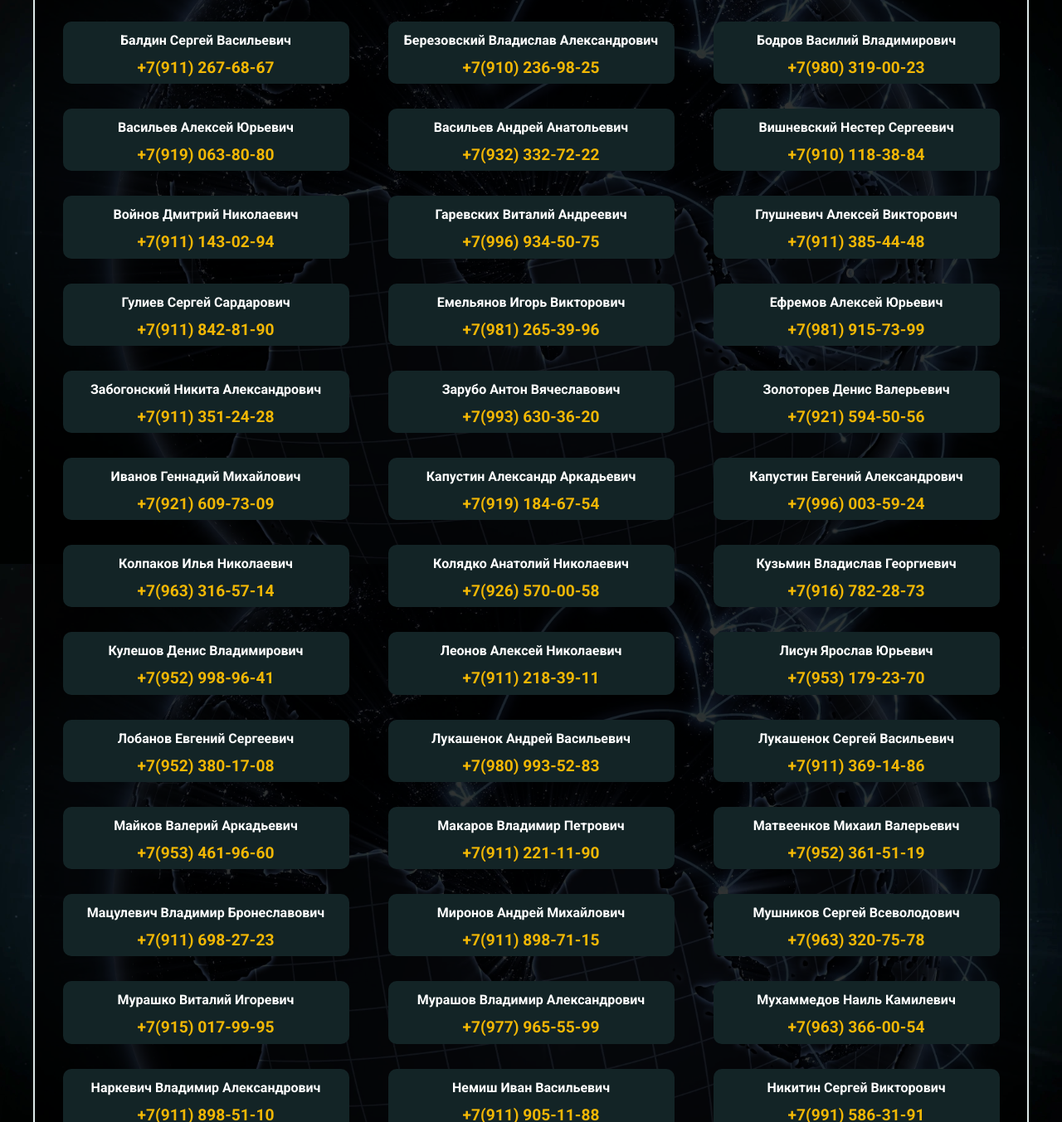
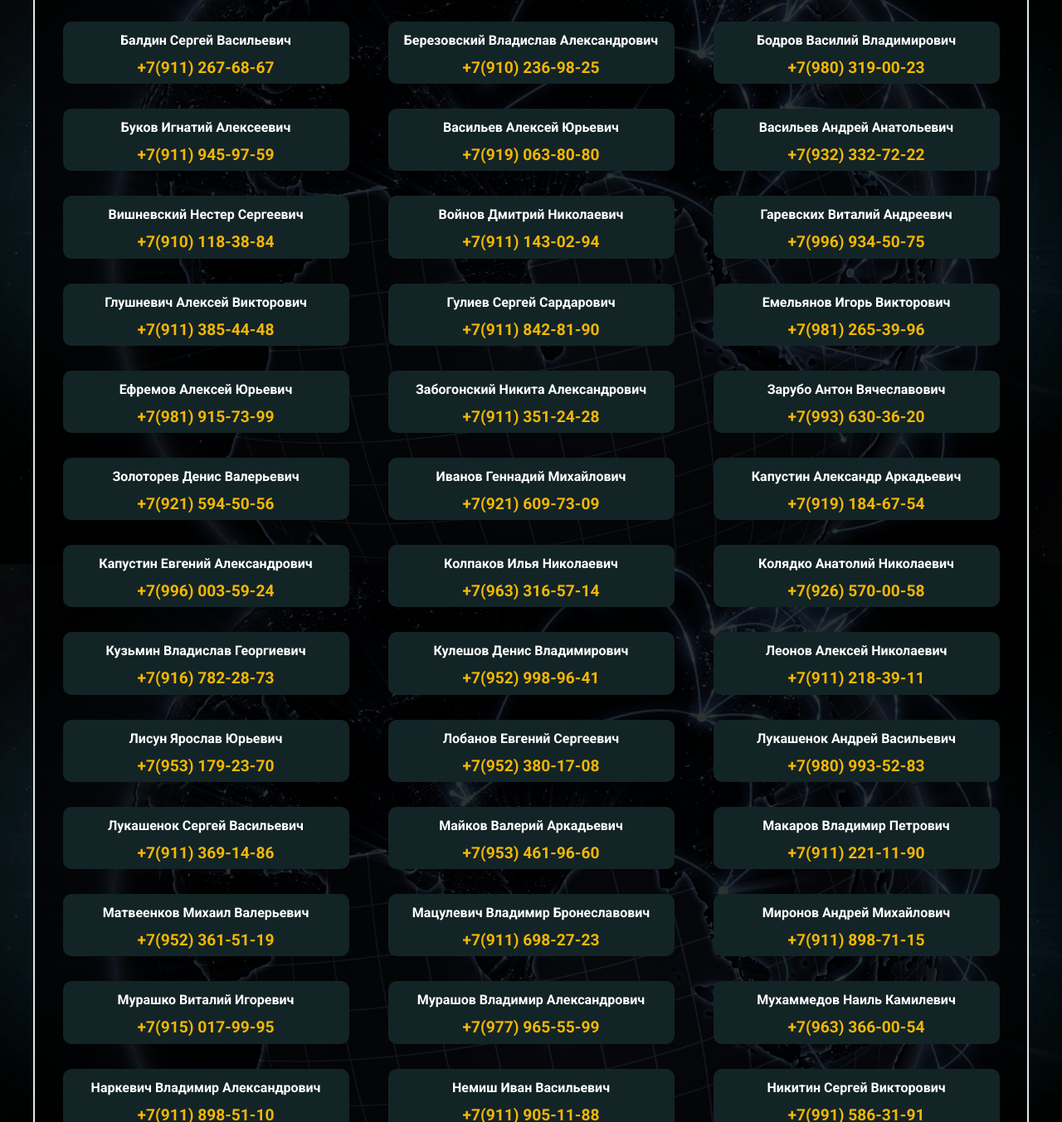
Before and after one commit to CheshirCode/soglasovanie-DCO, a plain HTML site: page index.html in a window 1280 px wide. Shown: the part 5720-7073 px from the top of the page at 83% size. Drawn offline with nearby package versions, Linux system fonts and the light colour scheme; files whose address does not match are found by name.

Commit message:
Update index.html

```diff
--- a/index.html
+++ b/index.html
@@ -392,6 +392,12 @@
 						</div>
 					</div>
 					<div class="phone__card">
+						<div class="full-name__text">Буков Игнатий Алексеевич</div>
+						<div class="number-field">
+							<a href="tel:+79119459759">+7(911) 945-97-59</a>
+						</div>
+					</div>
+					<div class="phone__card">
 						<div class="full-name__text">Васильев Алексей Юрьевич</div>
 						<div class="number-field">
 							<a href="tel:+79190638080">+7(919) 063-80-80</a>
@@ -572,12 +578,7 @@
 							<a href="tel:+79118987115">+7(911) 898-71-15</a>
 						</div>
 					</div>
-					<div class="phone__card">
-						<div class="full-name__text">Мушников Сергей Всеволодович</div>
-						<div class="number-field">
-							<a href="tel:+79633207578">+7(963) 320-75-78</a>
-						</div>
-					</div>
+
 					<div class="phone__card">
 						<div class="full-name__text">Мурашко Виталий Игоревич</div>
 						<div class="number-field">
```
